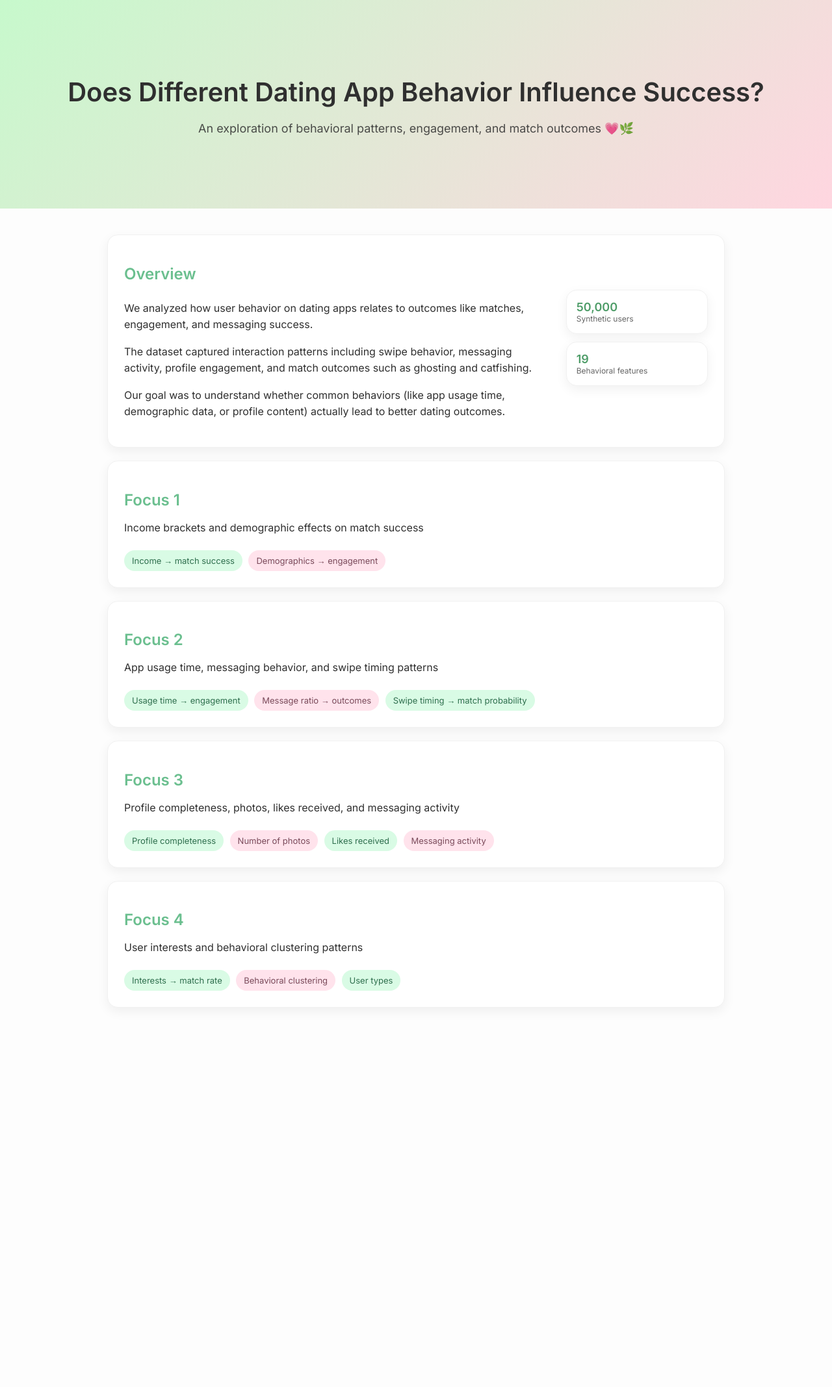
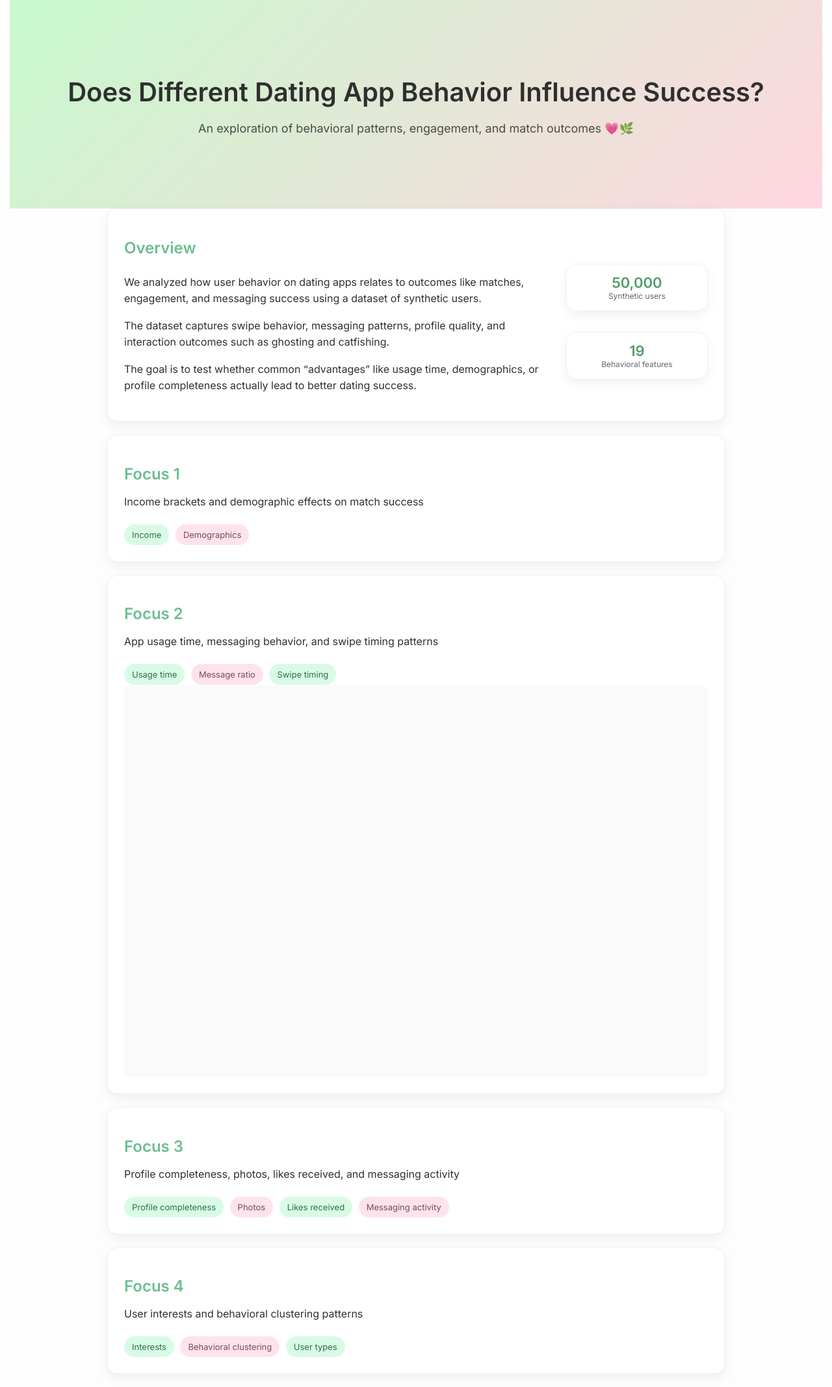
Before and after one commit to samwkim/mids-209-flask, a Flask app: page / in a window 1280 px wide. Shown: the whole page at 65% size. Before the commit the page ends 1525 px from the top, so only its background shows below. Run offline with Flask 3, Linux system fonts and the light colour scheme; some libraries are stand-ins or nearby versions.

Commit message:
more changes

```diff
--- a/templates/w209.html
+++ b/templates/w209.html
@@ -14,6 +14,8 @@
             font-family: "Inter", sans-serif;
             background: #fdfdfd;
             color: #2f2f2f;
+            padding: 0 15px;
+            box-sizing: border-box;
         }
 
         .hero {
@@ -36,7 +38,7 @@
         .container {
             max-width: 950px;
             margin: auto;
-            padding: 40px;
+            padding: 0px;
         }
 
         .card {
@@ -73,30 +75,52 @@
             color: #2f6f4e;
         }
 
-        /* VISUALIZATION GRID */
-        .grid {
-            display: grid;
-            grid-template-columns: repeat(auto-fit, minmax(220px, 1fr));
-            gap: 15px;
+        /* OVERVIEW LAYOUT */
+        .overview {
+            display: flex;
+            gap: 25px;
+            flex-wrap: wrap;
         }
 
-        .viz-card {
-            background: white;
-            border-radius: 16px;
-            padding: 25px;
-            min-height: 160px;
-            border: 1px dashed #cbd5e1;
+        .overview-left {
+            flex: 3;
+            min-width: 300px;
         }
 
-        .viz-title {
+        .overview-right {
+            flex: 1;
+            min-width: 180px;
+            display: flex;
+            flex-direction: column;
+            gap: 12px;
+        }
+
+        .stat {
+            padding: 15px;
+            text-align: center;
+        }
+
+        .stat-number {
+            font-size: 22px;
             font-weight: 600;
-            margin-bottom: 8px;
             color: #4f9d69;
         }
 
-        .placeholder {
-            color: #9ca3af;
-            font-size: 13px;
+        .stat-label {
+            font-size: 12px;
+            color: #666;
+        }
+
+        /* TABLEAU CONTAINER */
+        .viz-wrapper {
+            margin-top: 20px;
+            width: 100%;
+            max-width: 100%;
+            margin: 0 auto;
+            box-sizing: border-box;
+            background: #fafafa;
+            border-radius: 12px;
+
         }
     </style>
 </head>
@@ -111,51 +135,39 @@
 
 <div class="container">
 
-    <!-- OVERVIEW (LEFT TEXT + RIGHT STATS) -->
+    <!-- OVERVIEW -->
     <div class="card">
         <h2>Overview</h2>
 
-    <div style="display: flex; gap: 25px; align-items: flex-start; flex-wrap: wrap;">
+        <div class="overview">
 
-        <!-- LEFT: MAIN TEXT -->
-        <div style="flex: 3; min-width: 300px;">
+            <div class="overview-left">
                 <p>
-                We analyzed how user behavior on dating apps relates to outcomes like matches, engagement,
-                and messaging success.
+                    We analyzed how user behavior on dating apps relates to outcomes like matches,
+                    engagement, and messaging success using a dataset of synthetic users.
                 </p>
 
                 <p>
-                The dataset captured interaction patterns including swipe behavior,
-                messaging activity, profile engagement, and match outcomes such as ghosting and catfishing.
+                    The dataset captures swipe behavior, messaging patterns, profile quality, and interaction outcomes
+                    such as ghosting and catfishing.
                 </p>
 
                 <p>
-                Our goal was to understand whether common behaviors (like app usage time, demographic data,
-                or profile content) actually lead to better dating outcomes.
+                    The goal is to test whether common “advantages” like usage time, demographics, or profile completeness
+                    actually lead to better dating success.
                 </p>
             </div>
 
-        <!-- RIGHT: SMALL STATS ONLY -->
-        <div style="flex: 1; min-width: 180px; display: flex; flex-direction: column; gap: 12px;">
-
-            <div class="card" style="padding: 15px; margin: 0;">
-                <div style="font-weight: 600; color: #4f9d69; font-size: 18px;">
-                    50,000
-                </div>
-                <div style="font-size: 12px; color: #666;">
-                    Synthetic users
-                </div>
+            <div class="overview-right">
+                <div class="card stat">
+                    <div class="stat-number">50,000</div>
+                    <div class="stat-label">Synthetic users</div>
                 </div>
 
-            <div class="card" style="padding: 15px; margin: 0;">
-                <div style="font-weight: 600; color: #4f9d69; font-size: 18px;">
-                    19
+                <div class="card stat">
+                    <div class="stat-number">19</div>
+                    <div class="stat-label">Behavioral features</div>
                 </div>
-                <div style="font-size: 12px; color: #666;">
-                    Behavioral features
-                </div>
-            </div>
-
             </div>
 
         </div>
@@ -166,22 +178,44 @@
         <h2>Focus 1</h2>
         <p>Income brackets and demographic effects on match success</p>
 
-        <div>
-            <span class="pill green">Income → match success</span>
-            <span class="pill">Demographics → engagement</span>
-        </div>
+        <span class="pill green">Income</span>
+        <span class="pill">Demographics</span>
     </div>
 
-    <!-- FOCUS 2 -->
+    <!-- FOCUS 2 (TABLEAU) -->
     <div class="card">
         <h2>Focus 2</h2>
         <p>App usage time, messaging behavior, and swipe timing patterns</p>
 
-        <div>
-            <span class="pill green">Usage time → engagement</span>
-            <span class="pill">Message ratio → outcomes</span>
-            <span class="pill green">Swipe timing → match probability</span>
+        <span class="pill green">Usage time</span>
+        <span class="pill">Message ratio</span>
+        <span class="pill green">Swipe timing</span>
+
+        <div class="viz-wrapper">
+            <div class='tableauPlaceholder' id='tableauViz'>
+                <object class='tableauViz' style='width:100%;'>
+                    <param name='host_url' value='https%3A%2F%2Fpublic.tableau.com%2F' />
+                    <param name='embed_code_version' value='3' />
+                    <param name='site_root' value='' />
+                    <param name='name' value='EDA_17830364716970/Dashboard1' />
+                    <param name='tabs' value='no' />
+                    <param name='toolbar' value='bottom' />
+                    <param name='showVizHome' value='no' />
+                </object>
             </div>
+        </div>
+
+        <script type='text/javascript'>
+            var divElement = document.getElementById('tableauViz');
+            var vizElement = divElement.getElementsByTagName('object')[0];
+
+            vizElement.style.width = '100%';
+            vizElement.style.height = Math.max(600, window.innerHeight * 0.75) + "px";
+
+            var scriptElement = document.createElement('script');
+            scriptElement.src = 'https://public.tableau.com/javascripts/api/viz_v1.js';
+            vizElement.parentNode.insertBefore(scriptElement, vizElement);
+        </script>
     </div>
 
     <!-- FOCUS 3 -->
@@ -189,12 +223,10 @@
         <h2>Focus 3</h2>
         <p>Profile completeness, photos, likes received, and messaging activity</p>
 
-        <div>
         <span class="pill green">Profile completeness</span>
-            <span class="pill">Number of photos</span>
+        <span class="pill">Photos</span>
         <span class="pill green">Likes received</span>
         <span class="pill">Messaging activity</span>
-        </div>
     </div>
 
     <!-- FOCUS 4 -->
@@ -202,11 +234,9 @@
         <h2>Focus 4</h2>
         <p>User interests and behavioral clustering patterns</p>
 
-        <div>
-            <span class="pill green">Interests → match rate</span>
+        <span class="pill green">Interests</span>
         <span class="pill">Behavioral clustering</span>
         <span class="pill green">User types</span>
-        </div>
     </div>
 
 </div>
```
Also changed, not shown: 1 other file. Lines whose indentation alone changed are shown as unchanged.
